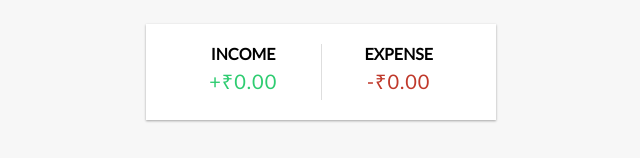
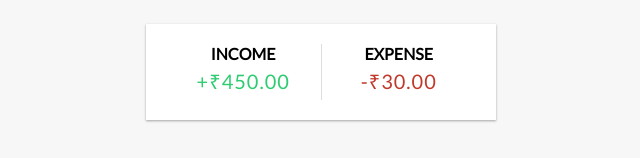
Before and after one commit to jitokj/expense-tracker, a React (Create React App) app: page / in a window 1280 px wide. Shown: the part 133-291 px from the top of the page, without its empty margins (319-959 px from the left). Built offline with nearby package versions, Linux system fonts and the light colour scheme.

Commit message:
added deletransaction

```diff
--- a/src/components/IncomeExpense.js
+++ b/src/components/IncomeExpense.js
@@ -1,15 +1,27 @@
-import React from 'react';
+import React, { useContext } from 'react';
+import {GlobalContext} from "../context/GlobalState";
+const IncomeExpense = () => {
+  const {transactions} = useContext(GlobalContext);
 
-const IncomeExpense = () => {
+  const amounts = transactions.map(transaction => transaction.amount);
+  const income = amounts
+    .filter(item => item > 0)
+    .reduce((acc, item) => (acc += item), 0)
+    .toFixed(2);
+
+  const expense = (
+    amounts.filter(item => item < 0).reduce((acc, item) => (acc += item), 0) *
+    -1
+  ).toFixed(2);
     return (
         <div className="inc-exp-container">
         <div>
           <h4>Income</h4>
-          <p className="money plus">+&#8377;0.00</p>
+          <p className="money plus">+&#8377;{income}</p>
         </div>
         <div>
           <h4>Expense</h4>
-          <p  className="money minus">-&#8377;0.00</p>
+          <p  className="money minus">-&#8377;{expense}</p>
         </div>
       </div>
     );
--- a/src/components/Transaction.js
+++ b/src/components/Transaction.js
@@ -1,11 +1,13 @@
-import React from 'react';
+import React, { useContext } from 'react';
+import {GlobalContext} from "../context/GlobalState";
 
 const Transaction = ({transaction}) => {
+    const {deleteTransaction} = useContext(GlobalContext);
     const sign = transaction.amount < 0 ? '-' : '+';
     return (
         <li className={transaction.amount < 0 ? "minus": "plus"}>
         {transaction.text} <span>{sign}&#8377;{Math.abs(transaction.amount)}</span>
-        <button className="delete-btn">x</button>
+        <button onClick={()=>deleteTransaction(transaction.id)} className="delete-btn">x</button>
       </li>
     );
 };
--- a/src/context/AppReducer.js
+++ b/src/context/AppReducer.js
@@ -1,5 +1,10 @@
 export default (state,action)=>{
     switch(action.type) {
+        case 'DELETE_TRANSACTION':
+            return {
+                ...state,
+                transactions: state.transactions.filter(transaction=>transaction.id !== action.payload)
+            }
         default:
             return state;
     }
--- a/src/context/GlobalState.js
+++ b/src/context/GlobalState.js
@@ -16,7 +16,14 @@
 export const GlobalProvider = ({children})=>{
     const [state,dispatch] = useReducer(AppReducer,initialState);
 
-    return (<GlobalContext.Provider value={{transactions: state.transactions}}>
+    function deleteTransaction(id) {
+        dispatch({
+            type: "DELETE_TRANSACTION",
+            payload: id
+        })
+    }
+
+    return (<GlobalContext.Provider value={{transactions: state.transactions,deleteTransaction}}>
         {children}
     </GlobalContext.Provider>);
 }
```
